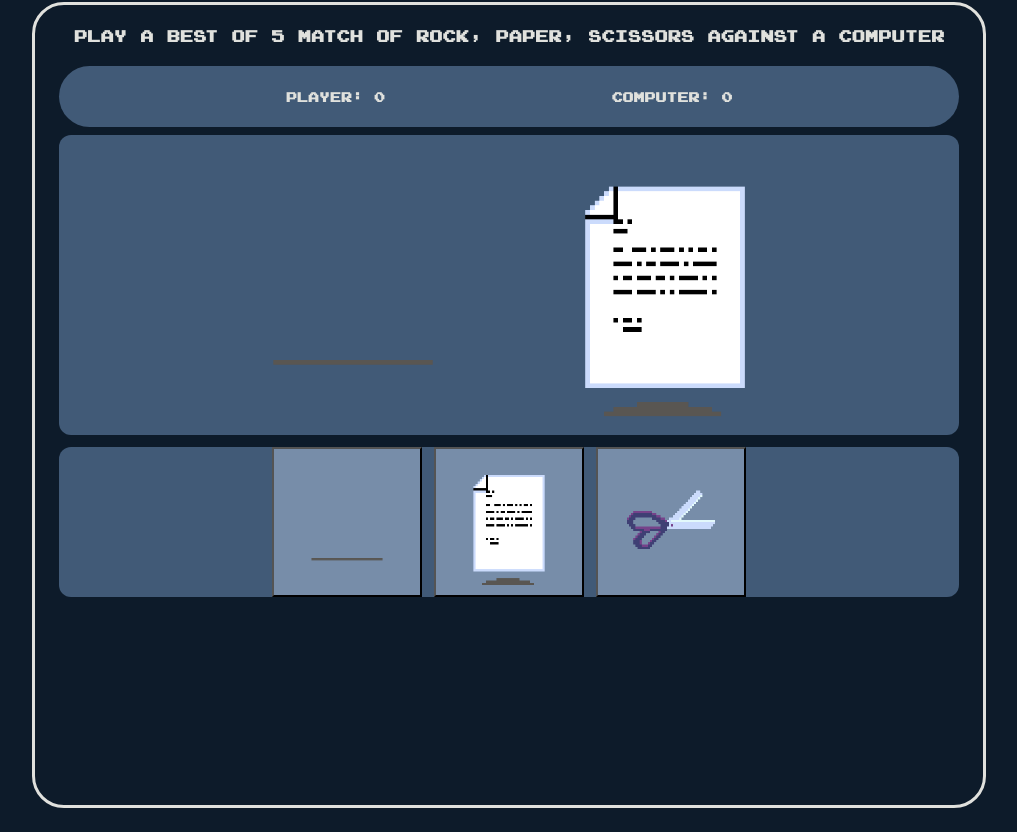
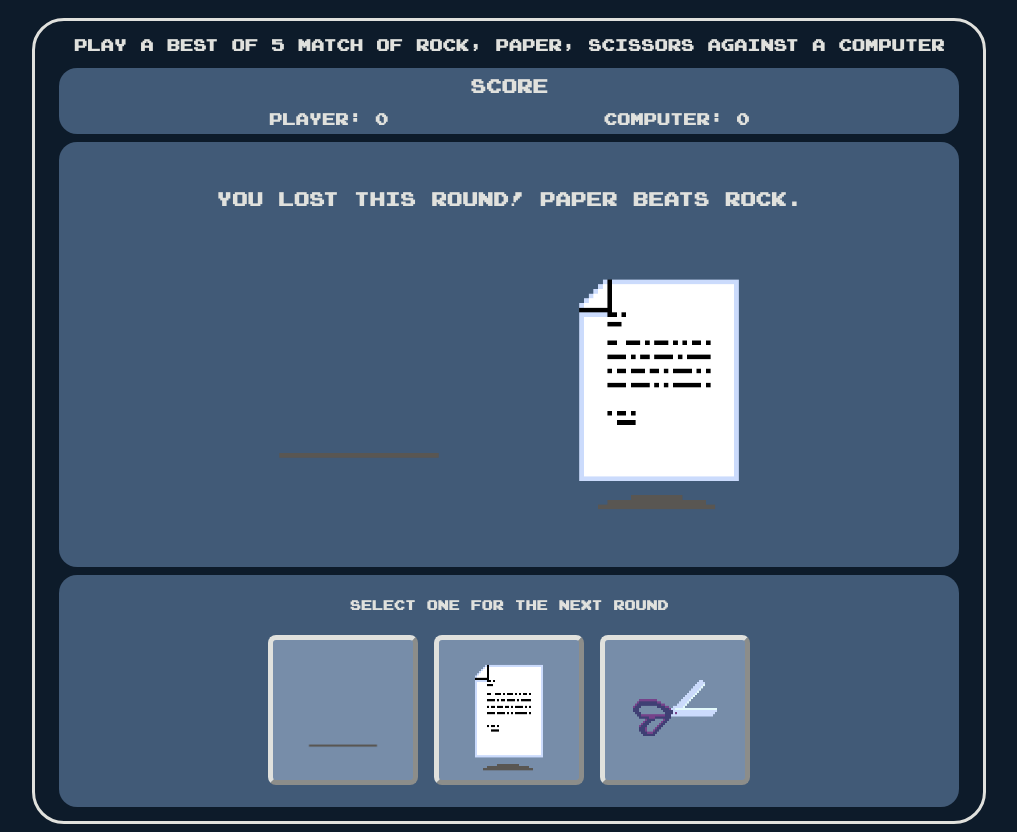
Before and after one commit to daviddoll8/RockPaperScissors, a plain HTML site: page index.html in a window 1280 px wide. Shown: the part 87-919 px from the top of the page, without its empty margins (131-1148 px from the left). Drawn offline with Linux system fonts and the light colour scheme.

Commit message:
complete html layout and styling for the rock, paper, scissors game.

```diff
--- a/index.html
+++ b/index.html
@@ -10,16 +10,25 @@
     <div class="container">
         <h1>Rock, Paper, Scissors</h1>
         <div class="game-container">
-            <h4>Play a best of 5 match of Rock, Paper, Scissors against a computer</h6>
+            <h4 class="game-info">Play a best of 5 match of Rock, Paper, Scissors against a computer</h6>
             <div class="score-card">
+                <div class="score-card-header">
+                    <h3>Score</h3>
+                </div>
+                <div class="score-card-body">
                     <div class="player-score">
-                    <h5>Player: <span>0</span></h5>
+                        <h4>Player: <span>0</span></h5>
                     </div>
                     <div class="computer-score">
-                    <h5>Computer: <span>0</span></h5>
+                        <h4>Computer: <span>0</span></h5>
+                    </div>
                 </div>
             </div>
             <div class="selection-container">
+                <div class="match-info">
+                    <h3>You Lost this Round! Paper beats Rock.</h3>
+                </div>
+                <div class="player-selections">
                     <div class="player-selection">
                         <img src="images/rock.gif" alt="">
                     </div>
@@ -27,6 +36,9 @@
                         <img src="images/paper.gif" alt="">
                     </div>
                 </div>
+            </div>
+            <div class="player-container">
+                <h5 class="player-msg">Select one for the next round</h5>
                 <div class="btn-container">
                     <button class="btn playBtn">
                         <img src="images/rock.gif" alt="Rock animation">
@@ -41,6 +53,7 @@
                 </div>
             </div>
         </div>
+    </div>
     <script src="app.js"></script>
 </body>
 </html>
--- a/styles/styles.css
+++ b/styles/styles.css
@@ -3,25 +3,30 @@
     src: url("fonts/joystix-monospace.otf");
 }
 
-body{
+body {
     background-color: #0D1B2A;
     color: #E0E1DD;
     font-family: "joystix-monospace", sans-serif;
 }
 
-h1, h4{
+h1, .game-info {
     display: flex;
     justify-content: center;
+    padding: 8px 0;
 }
 
-.container{
+h3, h4 {
+    margin: 6px;
+}
+
+.container {
     display: flex;
     flex-direction: column;
     justify-content: center;
     align-items: center;
 }
 
-.game-container{
+.game-container {
     display: flex;
     border: solid;
     flex-direction: column;
@@ -32,46 +37,84 @@ h1, h4{
     padding: 0 24px;
 }
 
-.score-card{
+.score-card {
+    display: flex;
+    flex-direction: column;
+    background-color: #415A77;
+    border-radius: 18px;
+    margin-bottom: 8px;
+}
+
+.score-card-header {
+    display: flex;
+    justify-content: center;
+    align-items: center;
+}
+
+.score-card-body {
     display: flex;
     justify-content: space-evenly;
     align-items: center;
-    background-color: #415A77;
-    border-radius: 32px;
-    margin-bottom: 8px;
+    margin: 0;
 }
 
-.selection-container{
+.selection-container {
     background-color: #415A77;
+    display: flex;
+    flex-direction: column;
+    justify-content: center;
+    align-items: center;
+    gap: 12px;
+    height: 345px;
+    padding: 40px 0;
+    margin-bottom: 8px;
+    border-radius: 18px;
+}
+
+.player-selections {
+    display: flex;
+}
+
+.match-info {
+    display: flex;
+}
+
+.player-container {
+    background-color: #415A77;
+    display: flex;
+    flex-direction: column;
+    justify-content: center;
+    align-items: center;
+    padding-bottom: 22px;
+    border-radius: 18px;
+}
+
+.btn-container {
     display: flex;
     justify-content: center;
     align-items: center;
-    gap: 12px;
-    margin-bottom: 12px;
-    border-radius: 12px;
+    gap: 16px
 }
 
-.btn-container{
-    background-color: #415A77;
-    display: flex;
-    justify-content: center;
-    align-items: center;
-    gap: 12px;
-    border-radius: 12px;
-}
-
-.player-selection, .computer-selection{
+.player-selection, .computer-selection {
     height: 300px;
     width: 300px;
 }
 
-.playBtn{
+.playBtn {
     background-color: #778DA9;
+    border-color: #E0E1DD;
+    border-width: 5px;
+    border-radius: 8px;
     height: 150px;
     width: 150px;
 }
 
-img{
+.playBtn:hover, .replayBtn:hover{
+    background-color: #778da9b4;
+}
+
+img {
     width: 100%;
     height: 100%;
 }
```
Lines whose indentation alone changed are shown as unchanged.
